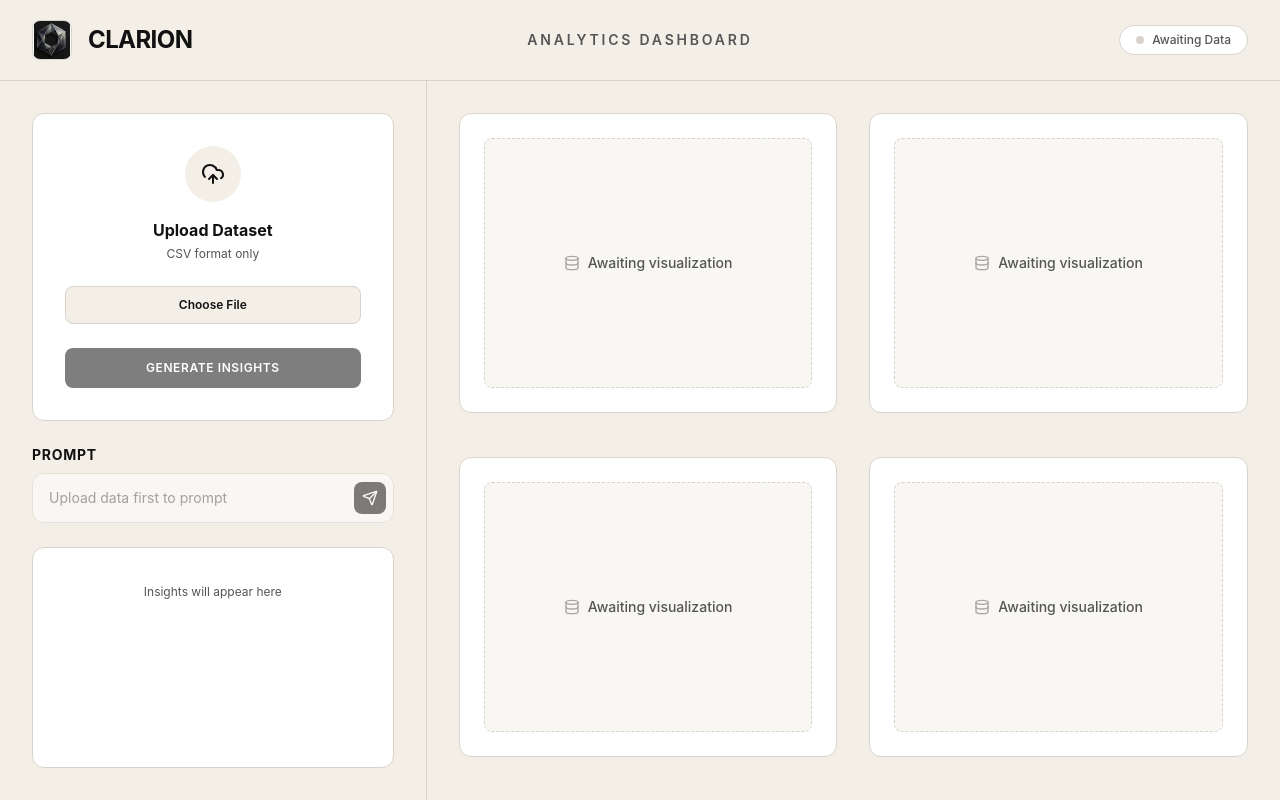
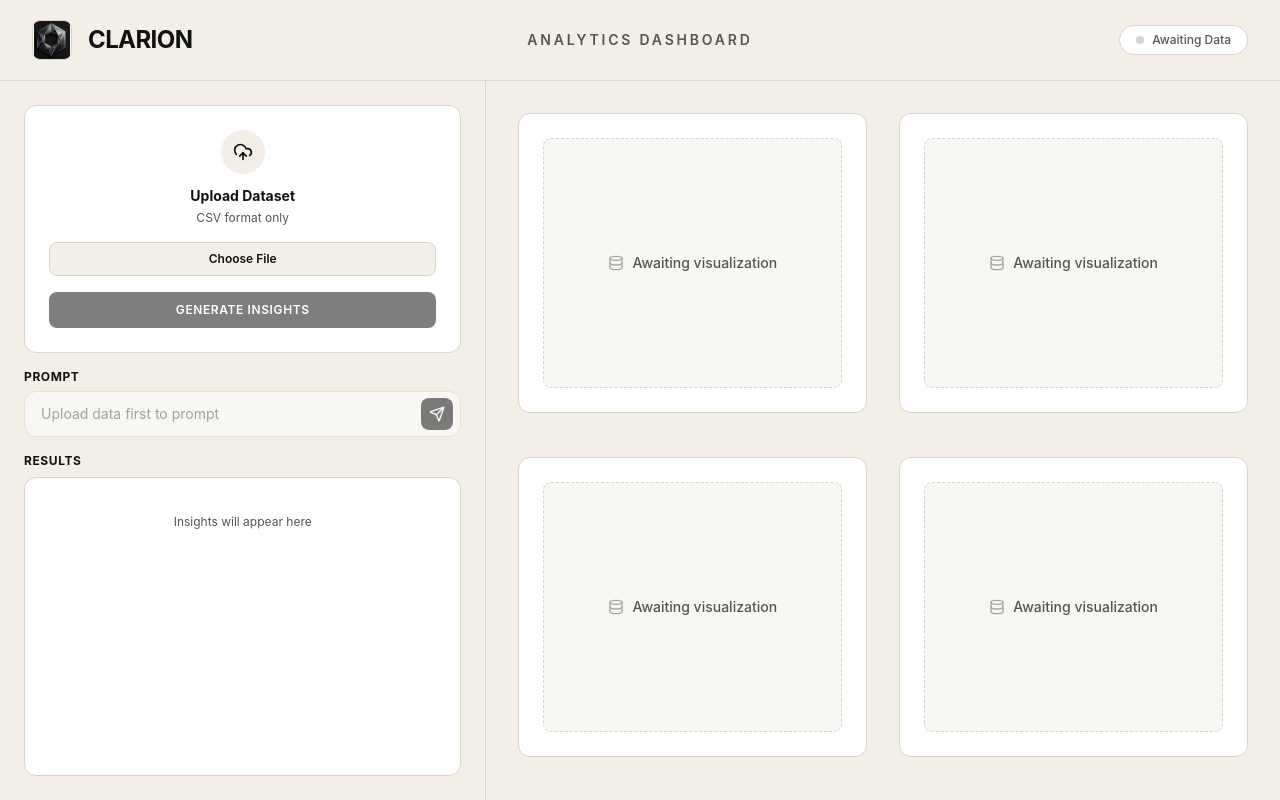
Before and after one commit to wolf1276/clarion, a React (Vite) app: page / in a window 1280 px wide. Built offline with nearby package versions, Linux system fonts and the light colour scheme.

Commit message:
feat: add left/right navigation to results panel, enlarge result box, compact prompt section

```diff
--- a/src/App.jsx
+++ b/src/App.jsx
@@ -1,6 +1,6 @@
 import React, { useState, useRef, useEffect } from 'react';
 import axios from 'axios';
-import { UploadCloud, MessageSquare, Send, Database, Loader2, AlertCircle } from 'lucide-react';
+import { UploadCloud, MessageSquare, Send, Database, Loader2, AlertCircle, ChevronLeft, ChevronRight } from 'lucide-react';
 import ChartRenderer from './ChartRenderer';
 import Papa from 'papaparse';
 import alasql from 'alasql';
@@ -14,6 +14,7 @@ function App() {
   const [isUploading, setIsUploading] = useState(false);
   const [isQuerying, setIsQuerying] = useState(false);
   const [errorLine, setErrorLine] = useState('');
+  const [resultIndex, setResultIndex] = useState(0);
 
   const messagesEndRef = useRef(null);
 
@@ -24,6 +25,12 @@ function App() {
   useEffect(() => {
     scrollToBottom();
   }, [messages]);
+
+  useEffect(() => {
+    if (messages.length > 0) {
+      setResultIndex(messages.length - 1);
+    }
+  }, [messages.length]);
 
   const handleFileChange = (e) => {
     if (e.target.files && e.target.files[0]) {
@@ -243,18 +250,18 @@ function App() {
       <main className="flex-1 flex overflow-hidden">
 
         {/* Left Panel - Controls & Chat */}
-        <section className="w-1/3 min-w-[350px] max-w-md bg-[#F3EFE7] border-r border-[#D9D4CB] flex flex-col z-10">
+        <section className="w-[38%] min-w-[380px] max-w-lg bg-[#F3EFE7] border-r border-[#D9D4CB] flex flex-col z-10">
 
-          <div className="p-8 flex flex-col h-full gap-6">
+          <div className="p-6 flex flex-col h-full gap-4">
 
             {/* Upload Section */}
             {!schema && (
-               <div className="p-8 bg-[#FFFFFF] border border-[#D9D4CB] rounded-xl flex flex-col items-center text-center transition-all hover:border-[#111111]">
-                 <div className="bg-[#F3EFE7] p-4 rounded-full mb-4">
-                   <UploadCloud className="w-6 h-6 text-[#111111]" />
+               <div className="p-6 bg-[#FFFFFF] border border-[#D9D4CB] rounded-xl flex flex-col items-center text-center transition-all hover:border-[#111111]">
+                 <div className="bg-[#F3EFE7] p-3 rounded-full mb-3">
+                   <UploadCloud className="w-5 h-5 text-[#111111]" />
                  </div>
-                 <h2 className="text-base font-bold mb-1 text-[#111111]">Upload Dataset</h2>
-                 <p className="text-[#555555] text-xs mb-6">
+                 <h2 className="text-sm font-bold mb-1 text-[#111111]">Upload Dataset</h2>
+                 <p className="text-[#555555] text-xs mb-4">
                    CSV format only
                  </p>
 
@@ -266,13 +273,13 @@ function App() {
                      className="absolute inset-0 w-full h-full opacity-0 cursor-pointer"
                      disabled={isUploading}
                    />
-                   <div className="bg-[#F3EFE7] border border-[#D9D4CB] rounded-lg py-2.5 px-4 text-xs font-semibold text-[#111111] w-full text-center hover:bg-[#EBE5D9] transition-colors">
+                   <div className="bg-[#F3EFE7] border border-[#D9D4CB] rounded-lg py-2 px-4 text-xs font-semibold text-[#111111] w-full text-center hover:bg-[#EBE5D9] transition-colors">
                      {file ? file.name : 'Choose File'}
                    </div>
                  </div>
 
                  {errorLine && (
-                   <div className="mt-4 flex items-center gap-2 text-[#111111] bg-[#F3EFE7] px-3 py-2 rounded-lg text-xs w-full justify-center border border-[#D9D4CB]">
+                   <div className="mt-3 flex items-center gap-2 text-[#111111] bg-[#F3EFE7] px-3 py-2 rounded-lg text-xs w-full justify-center border border-[#D9D4CB]">
                      <AlertCircle className="w-4 h-4" />
                      {errorLine}
                    </div>
@@ -281,7 +288,7 @@ function App() {
                  <button
                    onClick={handleUpload}
                    disabled={!file || isUploading}
-                   className="mt-6 w-full flex justify-center items-center gap-2 bg-[#000000] hover:bg-[#111111] text-white px-4 py-3 rounded-lg font-semibold transition-all disabled:opacity-50 disabled:cursor-not-allowed text-xs uppercase tracking-wider"
+                   className="mt-4 w-full flex justify-center items-center gap-2 bg-[#000000] hover:bg-[#111111] text-white px-4 py-2.5 rounded-lg font-semibold transition-all disabled:opacity-50 disabled:cursor-not-allowed text-xs uppercase tracking-wider"
                  >
                    {isUploading ? <Loader2 className="w-4 h-4 animate-spin" /> : null}
                    {isUploading ? 'Analyzing...' : 'Generate Insights'}
@@ -290,8 +297,8 @@ function App() {
             )}
 
             {/* Query Section */}
-            <div className="flex flex-col gap-2">
-              <h3 className="text-sm font-bold text-[#111111] uppercase tracking-wider">Prompt</h3>
+            <div className="flex flex-col gap-1.5 flex-shrink-0">
+              <h3 className="text-xs font-bold text-[#111111] uppercase tracking-wider">Prompt</h3>
               <form onSubmit={handleQuery} className="relative flex items-center">
                 <input
                   type="text"
@@ -299,7 +306,7 @@ function App() {
                   onChange={(e) => setQuery(e.target.value)}
                   disabled={!schema || isQuerying}
                   placeholder={schema ? "Ask a question about your data..." : "Upload data first to prompt"}
-                  className="w-full bg-[#FFFFFF] border border-[#D9D4CB] rounded-xl py-3.5 pl-4 pr-12 text-[#111111] placeholder:text-[#555555] focus:outline-none focus:border-[#000000] transition-colors text-sm disabled:opacity-50"
+                  className="w-full bg-[#FFFFFF] border border-[#D9D4CB] rounded-xl py-3 pl-4 pr-12 text-[#111111] placeholder:text-[#555555] focus:outline-none focus:border-[#000000] transition-colors text-sm disabled:opacity-50"
                 />
                 <button
                   type="submit"
@@ -311,17 +318,48 @@ function App() {
               </form>
             </div>
 
-            {/* Chat History / Results */}
+            {/* Results Panel with Navigation */}
+            <div className="flex-1 flex flex-col min-h-0">
+              {/* Results Header with Navigation */}
+              <div className="flex items-center justify-between mb-2 flex-shrink-0">
+                <h3 className="text-xs font-bold text-[#111111] uppercase tracking-wider">Results</h3>
+                {messages.length > 1 && (
+                  <div className="flex items-center gap-1">
+                    <button
+                      onClick={() => setResultIndex(Math.max(0, resultIndex - 1))}
+                      disabled={resultIndex === 0}
+                      className="p-1 rounded-lg border border-[#D9D4CB] hover:bg-[#EBE5D9] transition-colors disabled:opacity-30"
+                    >
+                      <ChevronLeft className="w-4 h-4 text-[#111111]" />
+                    </button>
+                    <span className="text-[10px] font-semibold text-[#555555] tabular-nums min-w-[3rem] text-center">
+                      {resultIndex + 1} / {messages.length}
+                    </span>
+                    <button
+                      onClick={() => setResultIndex(Math.min(messages.length - 1, resultIndex + 1))}
+                      disabled={resultIndex >= messages.length - 1}
+                      className="p-1 rounded-lg border border-[#D9D4CB] hover:bg-[#EBE5D9] transition-colors disabled:opacity-30"
+                    >
+                      <ChevronRight className="w-4 h-4 text-[#111111]" />
+                    </button>
+                  </div>
+                )}
+              </div>
+
+              {/* Results Content */}
               <div className="flex-1 overflow-y-auto bg-[#FFFFFF] border border-[#D9D4CB] rounded-xl p-5 scrollbar-thin scrollbar-thumb-[#D9D4CB]">
-              <div className="flex flex-col gap-5">
+                <div className="flex flex-col gap-4">
                   {messages.length === 0 && (
                     <div className="text-center text-[#555555] text-xs mt-4">
                       Insights will appear here
                     </div>
                   )}
 
-                {messages.map((msg, idx) => (
-                  <div key={idx} className={`flex gap-3 ${msg.role === 'user' ? 'justify-end' : 'justify-start'}`}>
+                  {messages.length > 0 && (() => {
+                    const msg = messages[resultIndex];
+                    if (!msg) return null;
+                    return (
+                      <div className={`flex gap-3 ${msg.role === 'user' ? 'justify-end' : 'justify-start'}`}>
 
                         {msg.role !== 'user' && (
                           <div className="w-6 h-6 rounded-full bg-[#000000] flex items-center justify-center flex-shrink-0 mt-0.5">
@@ -329,7 +367,7 @@ function App() {
                           </div>
                         )}
 
-                    <div className={`max-w-[85%] rounded-xl p-4 text-sm ${
+                        <div className={`w-full rounded-xl p-4 text-sm ${
                           msg.role === 'user'
                             ? 'bg-[#F3EFE7] text-[#111111] border border-[#D9D4CB] rounded-tr-sm'
                             : 'bg-[#FFFFFF] border border-[#D9D4CB] text-[#555555] rounded-tl-sm'
@@ -348,14 +386,15 @@ function App() {
                           {msg.sqlUsed && (
                             <div className="mt-3 pt-3 border-t border-[#D9D4CB]">
                               <p className="text-[10px] text-[#555555] mb-2 uppercase tracking-widest font-bold">Query Execution</p>
-                          <pre className="bg-[#F3EFE7] p-3 rounded-lg text-[11px] font-mono text-[#111111] overflow-x-auto border border-[#D9D4CB]">
+                              <pre className="bg-[#F3EFE7] p-3 rounded-lg text-[11px] font-mono text-[#111111] overflow-x-auto border border-[#D9D4CB] whitespace-pre-wrap break-all">
                                 <code>{msg.sqlUsed}</code>
                               </pre>
                             </div>
                           )}
                         </div>
                       </div>
-                ))}
+                    );
+                  })()}
 
                   {isQuerying && (
                      <div className="flex gap-3 justify-start">
@@ -369,6 +408,7 @@ function App() {
                      </div>
                   )}
                   <div ref={messagesEndRef} />
+                </div>
               </div>
             </div>
 
```
Also changed, not shown: 1 other file (tests, documents, lock files or other folders). Lines whose indentation alone changed are shown as unchanged.
